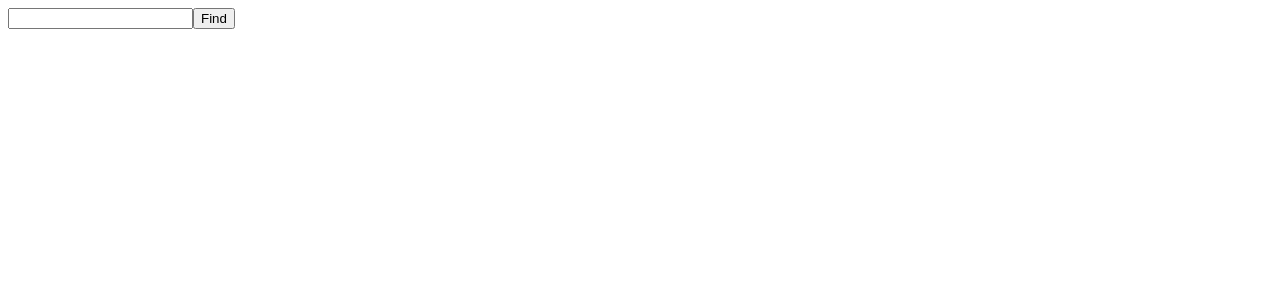
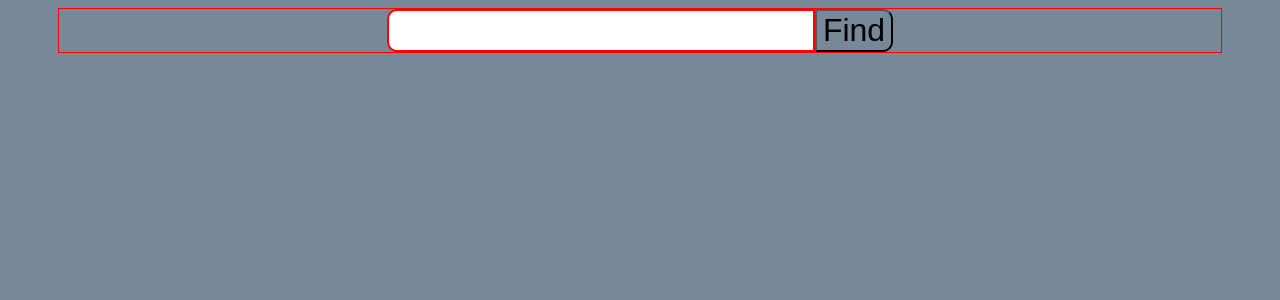
Before and after one commit to DmitryRasov/GithubObserver, a Vue app: page / in a window 1280 px wide. Shown: the top 300 px of the page. Built offline with nearby package versions, Linux system fonts and the light colour scheme.

Commit message:
addind styles god help me I am terrible

```diff
--- a/src/App.vue
+++ b/src/App.vue
@@ -1,11 +1,13 @@
 <template>
-    <email-result
-        :emails="emails"
-    />
+  <div class="wrapper">
     <email-form
         @clear="clear"
         @addToEmails="addToEmails"
     />
+    <email-result
+        :emails="emails"
+    />
+  </div>
 </template>
 
 <script>
@@ -35,5 +37,18 @@ export default {
 </script>
 
 <style>
+body {
+  display: flex;
+  flex-direction: column;
+  justify-content: center;
+  background-color: lightslategrey;
+}
+.wrapper {
 
+  display: flex;
+  flex-direction: column;
+  border: 1px solid red;
+  margin: 0 50px;
+  align-items: center;
+}
 </style>
--- a/src/components/EmailForm.vue
+++ b/src/components/EmailForm.vue
@@ -43,5 +43,21 @@ export default {
 </script>
 
 <style scoped>
-
+form {
+  margin-bottom: 20p10;
+}
+input {
+  border: 2px solid red;
+  border-top-left-radius: 10px;
+  border-bottom-left-radius: 10px;
+  outline: none;
+  font-size: 32px;
+}
+button {
+  background-color: transparent;
+  border-top-right-radius: 10px;
+  border-bottom-right-radius: 10px;
+  font-size: 32px;
+  cursor: pointer;
+}
 </style>
--- a/src/components/EmailResult.vue
+++ b/src/components/EmailResult.vue
@@ -1,5 +1,5 @@
 <template>
-  <div class="wrapper">
+  <div class="email-wrap">
     <a v-for="email in emails" :key="email">
       {{ email }}
     </a>
@@ -18,7 +18,7 @@ export default {
 </script>
 
 <style scoped>
-.wrapper {
+.email-wrap {
   display: flex;
   flex-direction: column;
 }
```
